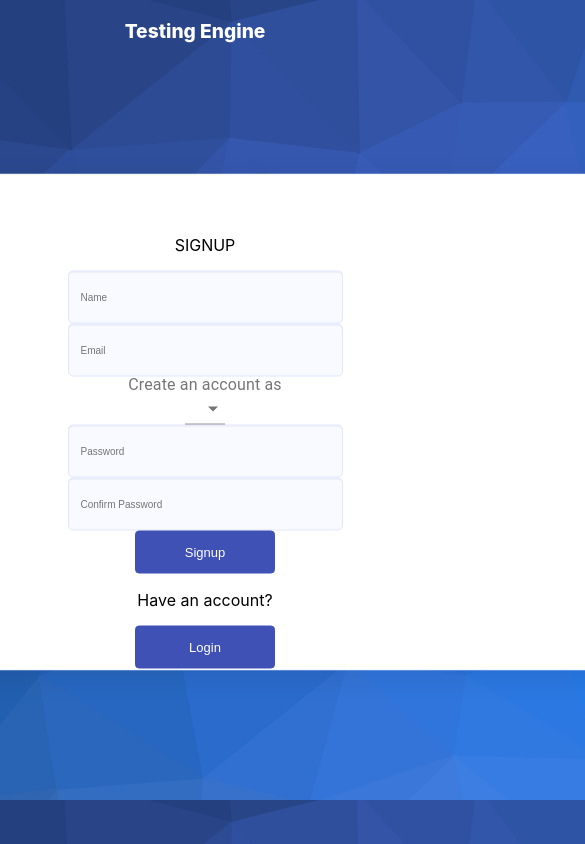
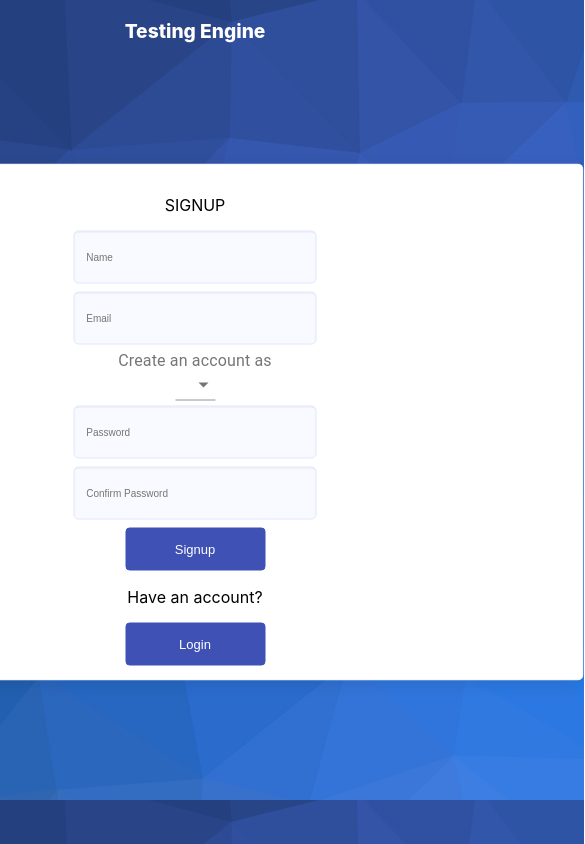
Before and after one commit to gouthamb9599/votingsample, a React (Create React App) app in the folder testing-engine-fe/: page /signup in a window 390 px wide. Shown: the top 844 px of the page, 585 px wide, since content can reach past the window. Built offline with nearby package versions, Linux system fonts and the light colour scheme.

Commit message:
mobile view login and signup

```diff
--- a/testing-engine-fe/src/components/login/logindiv.css
+++ b/testing-engine-fe/src/components/login/logindiv.css
@@ -14,6 +14,20 @@
     color: #555;
     box-shadow: inset 0 1px 1px rgba(0,0,0,0.075);
     transition: border-color ease-in-out .15s, box-shadow ease-in-out .15s;
+}
+@media screen and (max-width: 360px){
+  .form-alignment{
+    height: 12px;
+    width: 160px;
+    font-size: 14px;
+    border: 1px solid #e0e7ff;
+    border-radius: 5px;
+    background-color: rgba(224, 231, 255, 0.2);
+    padding: 16px 16px;
+    outline: 0 !important;
+    display: inline-block;
+    align-items: center;
+  }
 }
 .col-75{
   padding-top: 10px;
--- a/testing-engine-fe/src/components/signup/signupdiv.css
+++ b/testing-engine-fe/src/components/signup/signupdiv.css
@@ -1,5 +1,7 @@
 .form-alignments{
     height: 15px;
+    margin-top: 5px;
+    margin-bottom: 8px;
       border: 1px solid #e0e7ff;
       border-radius: 5px;
       background-color: rgba(224, 231, 255, 0.2);
@@ -21,6 +23,23 @@
   .signup{
       background-color: #ffff;
   }
-  .signupset{
-
+  @media screen and (max-width: 360px) {
+  .form-alignments{
+    height: 15px;
+    margin-top: 5px;
+    margin-bottom: 8px;
+      border: 1px solid #e0e7ff;
+      border-radius: 5px;
+      background-color: rgba(224, 231, 255, 0.2);
+      padding: 16px 16px;
+      outline: 0 !important;
+      display: block;
+      align-items: center;
+      width: 160px;
+      font-size: 14px;
+      line-height: 1.42857143;
+      color: #555;
+      box-shadow: inset 0 1px 1px rgba(0,0,0,0.075);
+      transition: border-color ease-in-out .15s, box-shadow ease-in-out .15s;
   }
+}
--- a/testing-engine-fe/src/components/signup/signupdiv.jsx
+++ b/testing-engine-fe/src/components/signup/signupdiv.jsx
@@ -85,11 +85,11 @@ class SignupDiv extends React.Component {
     render() {
         return (
             <div>
-
+                <p className="page-tag">SIGNUP</p>
                 <div className="signupset" align="center">
                     <form className="signup">
                         <input
-                            className="form-alignment"
+                            className="form-alignments"
                             type="text"
                             id="name"
                             name="name"
--- a/testing-engine-fe/src/pages/login_signup/login/login.css
+++ b/testing-engine-fe/src/pages/login_signup/login/login.css
@@ -1,6 +1,6 @@
 .loginmain{
     width: 830px;
-    height: 375px;
+    height: 400px;
     padding: 60px 0px;
     padding-left: 60px;
     padding-right: 40px;
@@ -14,6 +14,90 @@
     /* background-image: url('../../../images/bg.jpg'); */
     transform: translate(-50%, -50%);
 }
-.base{
+.signupmain{
+    width: 830px;
+    height: 430px;
+    padding: 60px 0px;
+    padding-left: 60px;
+    padding-right: 40px;
+    background-color: #fff;
+    border-radius: 9px;
+    border: 1px solid rgba(46, 91, 255, 0.08);
+    box-shadow: 0 7px 28px 0 rgba(0, 0, 0, 0.08);
+    position: absolute;
+    top: 50%;
+    left: 50%;
     /* background-image: url('../../../images/bg.jpg'); */
+    transform: translate(-50%, -50%);
 }
+@media screen and (max-width:1024px){
+    .loginmain{
+        width: 725px;
+        height: 400px;
+        padding: 30px 0px;
+        padding-left: 25px;
+        padding-right: 25px;
+        background-color: #fff;
+        border-radius: 6px;
+        border: 0.75 solid rgba(46, 91, 255, 0.08);
+        box-shadow: 0 4px 16px 0 rgba(0, 0, 0, 0.08);
+        position: absolute;
+        top: 50%;
+        left: 50%;
+        /* background-image: url('../../../images/bg.jpg'); */
+        transform: translate(-50%, -50%);
+    }
+    .signupmain{
+        width: 725px;
+        height: 455px;
+        padding: 30px 0px;
+        padding-left: 25px;
+        padding-right: 25px;
+        background-color: #fff;
+        border-radius: 6px;
+        border: 0.75 solid rgba(46, 91, 255, 0.08);
+        box-shadow: 0 4px 16px 0 rgba(0, 0, 0, 0.08);
+        position: absolute;
+        top: 50%;
+        left: 50%;
+        /* background-image: url('../../../images/bg.jpg'); */
+        transform: translate(-50%, -50%);
+    }
+    .tabset{
+        padding-left: 12px;
+        padding-right: 12px;
+        padding-top: 10px;
+        padding-bottom: 10px;
+    }
+}
+@media screen and (max-width: 360px) {
+    .loginmain {
+    width: 320px;
+    height: 442px;
+    padding: 22px 0px;
+    padding-left: 8px;
+    padding-right: 8px;
+    background-color: #fff;
+    border-radius: 2px;
+    border: 0.2px solid rgba(46, 91, 255, 0.08);
+    box-shadow: 0 2px 7px 0 rgba(0, 0, 0, 0.08);
+    position: absolute;
+    top: 50%;
+    left: 50%;
+    }
+    .signupmain {
+        width: 320px;
+        height: 455px;
+        padding: 22px 0px;
+        padding-left: 8px;
+        padding-right: 8px;
+        background-color: #fff;
+        border-radius: 2px;
+        border: 0.2px solid rgba(46, 91, 255, 0.08);
+        box-shadow: 0 2px 7px 0 rgba(0, 0, 0, 0.08);
+        position: absolute;
+        top: 50%;
+        left: 50%;
+
+        }
+  }
--- a/testing-engine-fe/src/pages/login_signup/login/login.jsx
+++ b/testing-engine-fe/src/pages/login_signup/login/login.jsx
@@ -42,6 +42,7 @@ function a11yProps(index) {
 
 const useStyles = makeStyles((theme) => ({
     root: {
+
         flexGrow: 1,
         backgroundColor: theme.palette.background.paper,
     },
@@ -61,7 +62,10 @@ export default function Login() {
                 <h3 className="title-tag"> Testing Engine</h3>
             </div>
             <div className=" loginmain">
-                <div className={classes.root}>
+                <div style={{
+                    height: "361px",
+                    width: "320px"
+                }} className={classes.root}>
                     <Paper >
                         <Tabs
                             value={value}
@@ -74,10 +78,10 @@ export default function Login() {
                             <Tab label="Teacher Login" {...a11yProps(1)} />
                         </Tabs>
                     </Paper>
-                    <TabPanel value={value} index={0}>
+                    <TabPanel className="tabset" value={value} index={0}>
                         <LoginDiv role={"student"} ></LoginDiv>
                     </TabPanel>
-                    <TabPanel value={value} index={1}>
+                    <TabPanel className="tabset" value={value} index={1}>
                         <LoginDiv role={"teacher"} ></LoginDiv>
                     </TabPanel>
                     {/* <TabPanel value={value} index={2}>
--- a/testing-engine-fe/src/pages/login_signup/signup/signup.jsx
+++ b/testing-engine-fe/src/pages/login_signup/signup/signup.jsx
@@ -11,11 +11,8 @@ export default function Signup() {
             <div>
                 <h3 className="title-tag"> Testing Engine</h3>
             </div>
-            <div className="loginmain" >
-                <p className="page-tag">SIGNUP</p>
-                <div>
-                    <SignupDiv></SignupDiv>
-                </div>
+            <div className="signupmain" >
+                <SignupDiv></SignupDiv>
             </div>
         </div>
     );
```
